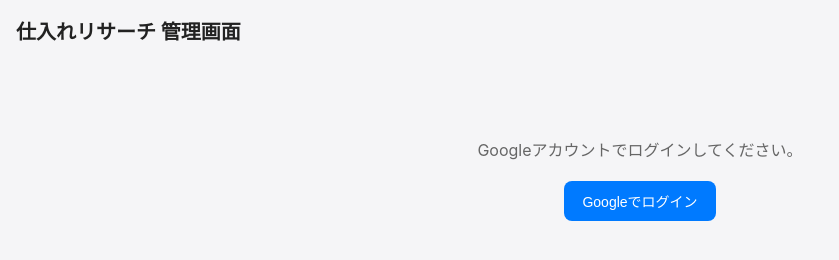
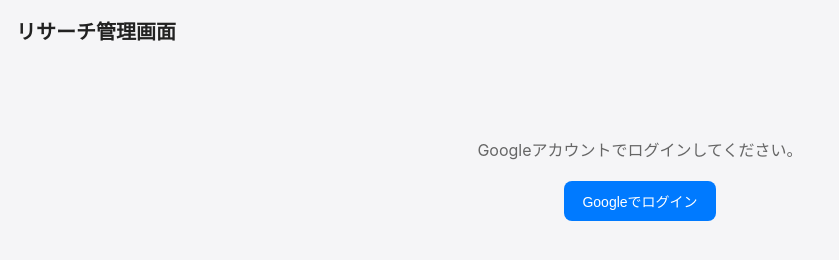
Before and after one commit to kobakenmoku2-ux/shiire-research, a website: page docs/index.html in a window 1280 px wide. Shown: the whole page, without its empty margins (0-839 px from the left). Drawn offline with Linux system fonts and the light colour scheme.

Commit message:
画面名をリサーチ管理画面に変更

```diff
--- a/docs/index.html
+++ b/docs/index.html
@@ -3,12 +3,12 @@
 <head>
 <meta charset="UTF-8">
 <meta name="viewport" content="width=device-width, initial-scale=1.0">
-<title>仕入れリサーチ 管理画面</title>
+<title>リサーチ管理画面</title>
 <link rel="stylesheet" href="style.css">
 <script src="https://accounts.google.com/gsi/client" async defer></script>
 </head>
 <body>
-<h1>仕入れリサーチ 管理画面</h1>
+<h1>リサーチ管理画面</h1>
 
 <div id="signin-view">
   <p>Googleアカウントでログインしてください。</p>
```
